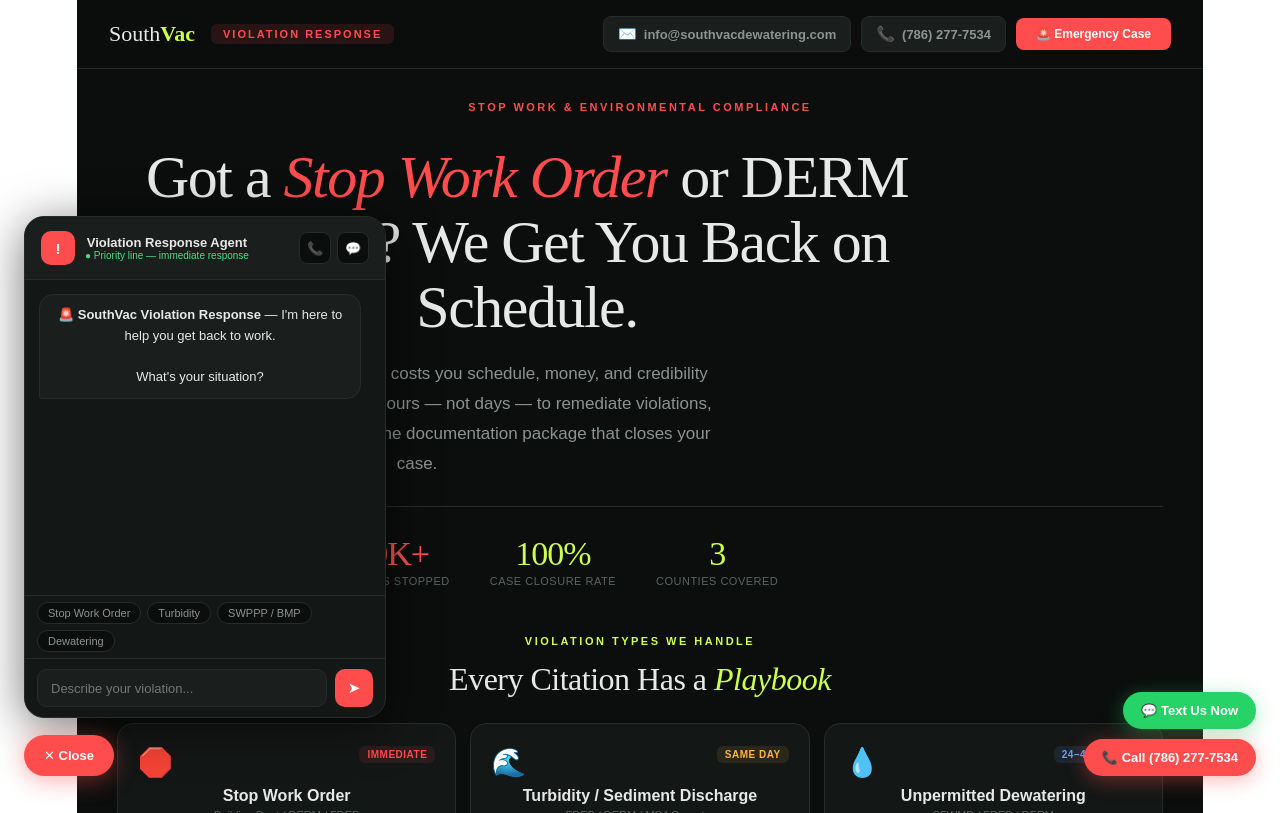
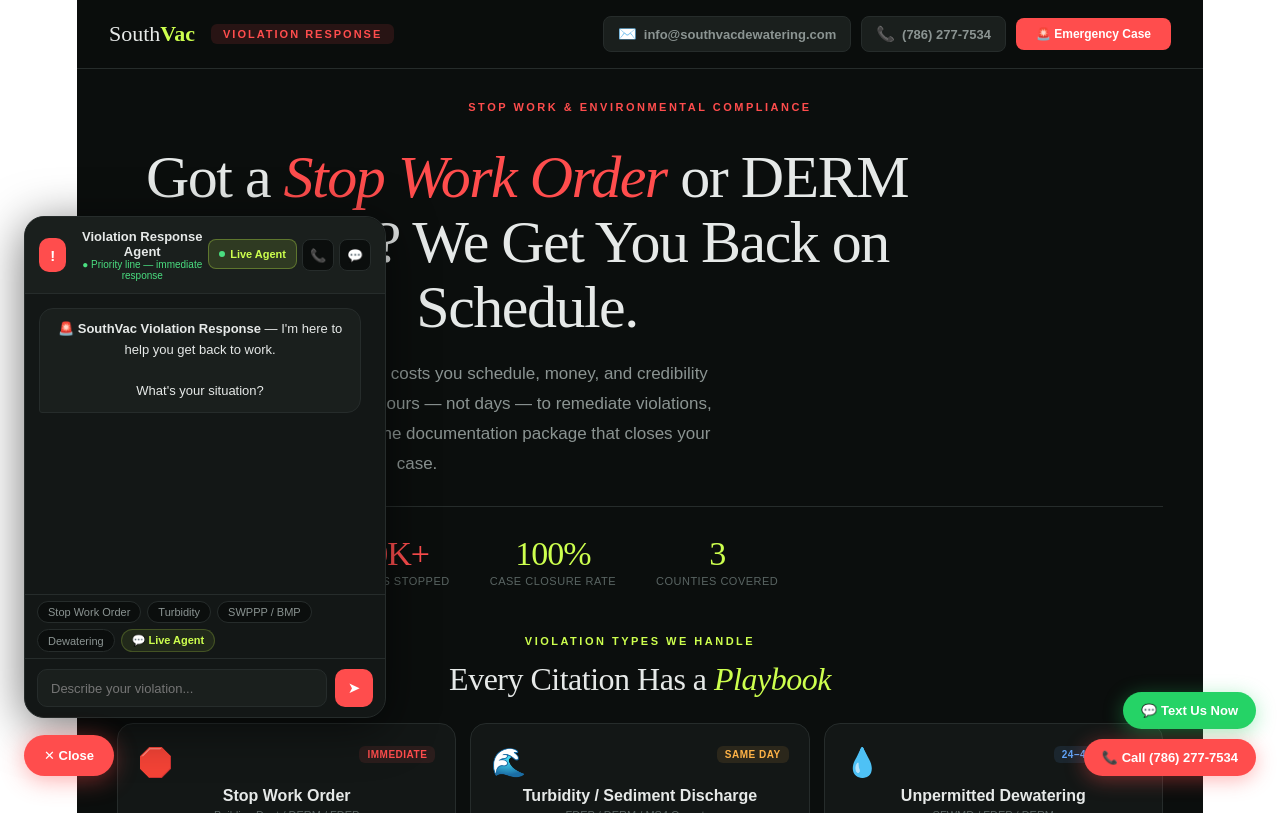
Before and after one commit to logixNFT/southvac-violation-response, a React (Vite) app: page / in a window 1280 px wide. Both pictures are taken after a click on the button "🚨 Emergency Case". Built offline with nearby package versions, Linux system fonts and the light colour scheme; no server answers.

Commit message:
Embed Tawk live agent in violation response agent — header, chips, post-submit CTA

```diff
--- a/src/StopWorkDERM.jsx
+++ b/src/StopWorkDERM.jsx
@@ -328,7 +328,7 @@
           <style>{`@keyframes chatSlide { from { opacity:0; transform:translateY(12px); } to { opacity:1; transform:translateY(0); } }`}</style>
 
           {/* header */}
-          <div style={{ padding: "14px 16px", borderBottom: `1px solid ${C.brd}`, display: "flex", alignItems: "center", justifyContent: "space-between", borderRadius: "20px 20px 0 0", background: C.el }}>
+          <div style={{ padding: "12px 14px", borderBottom: `1px solid ${C.brd}`, display: "flex", alignItems: "center", justifyContent: "space-between", borderRadius: "20px 20px 0 0", background: C.el }}>
             <div style={{ display: "flex", alignItems: "center", gap: 10 }}>
               <div style={{ width: 34, height: 34, background: C.danger, borderRadius: 10, display: "flex", alignItems: "center", justifyContent: "center", fontSize: 15, fontWeight: 700, color: "#fff" }}>!</div>
               <div>
@@ -336,7 +336,10 @@
                 <div style={{ fontSize: 10, color: "#4ADE80" }}>● Priority line — immediate response</div>
               </div>
             </div>
-            <div style={{ display: "flex", gap: 6 }}>
+            <div style={{ display: "flex", gap: 5 }}>
+              <button onClick={openTawk} title="Live Agent" style={{ height: 30, padding: "0 10px", borderRadius: 8, background: "rgba(205,255,78,.12)", border: `1px solid rgba(205,255,78,.3)`, display: "flex", alignItems: "center", gap: 5, fontSize: 11, fontWeight: 700, color: C.acc, cursor: "pointer", fontFamily: "inherit", whiteSpace: "nowrap" }}>
+                <span style={{ width: 6, height: 6, borderRadius: "50%", background: "#4ADE80", display: "inline-block" }} /> Live Agent
+              </button>
               <a href="tel:+17862777534" title="Call" style={{ width: 30, height: 30, borderRadius: 8, background: C.bg, border: `1px solid ${C.brd}`, display: "flex", alignItems: "center", justifyContent: "center", fontSize: 13, textDecoration: "none" }}>📞</a>
               <a href="sms:+17862777534" title="Text" style={{ width: 30, height: 30, borderRadius: 8, background: C.bg, border: `1px solid ${C.brd}`, display: "flex", alignItems: "center", justifyContent: "center", fontSize: 13, textDecoration: "none" }}>💬</a>
             </div>
@@ -352,6 +355,25 @@
                   : { background: C.el, border: `1px solid ${C.brd}`, alignSelf: "flex-start", borderBottomLeftRadius: 3 })
               }} dangerouslySetInnerHTML={{ __html: m.t }} />
             ))}
+
+            {/* Live agent CTA after case is submitted */}
+            {chatPhase === "done" && (
+              <div style={{ alignSelf: "flex-start", width: "100%", maxWidth: "92%" }}>
+                <div style={{ background: "rgba(205,255,78,.06)", border: `1px solid rgba(205,255,78,.2)`, borderRadius: 14, padding: "12px 14px", marginTop: 4 }}>
+                  <div style={{ fontSize: 12, color: C.acc, fontWeight: 700, marginBottom: 8 }}>Want to speak with someone now?</div>
+                  <button onClick={openTawk} style={{
+                    width: "100%", background: C.acc, color: C.bg,
+                    border: "none", borderRadius: 8, padding: "9px",
+                    fontWeight: 700, fontSize: 12, cursor: "pointer",
+                    fontFamily: "inherit", display: "flex", alignItems: "center", justifyContent: "center", gap: 6,
+                  }}>
+                    <span style={{ width: 7, height: 7, borderRadius: "50%", background: C.bg, display: "inline-block" }} />
+                    Connect to Live Agent
+                  </button>
+                </div>
+              </div>
+            )}
+
             <div ref={chatEnd} />
           </div>
 
@@ -360,6 +382,7 @@
             {["Stop Work Order", "Turbidity", "SWPPP / BMP", "Dewatering"].map((q, i) => (
               <button key={i} onClick={() => handleChat(q)} style={{ background: C.bg, border: `1px solid ${C.brd}`, color: C.tx2, padding: "4px 10px", borderRadius: 100, fontSize: 11, cursor: "pointer", fontFamily: "inherit" }}>{q}</button>
             ))}
+            <button onClick={openTawk} style={{ background: "rgba(205,255,78,.08)", border: `1px solid rgba(205,255,78,.2)`, color: C.acc, padding: "4px 10px", borderRadius: 100, fontSize: 11, cursor: "pointer", fontFamily: "inherit", fontWeight: 600 }}>💬 Live Agent</button>
           </div>
 
           {/* input */}
```
